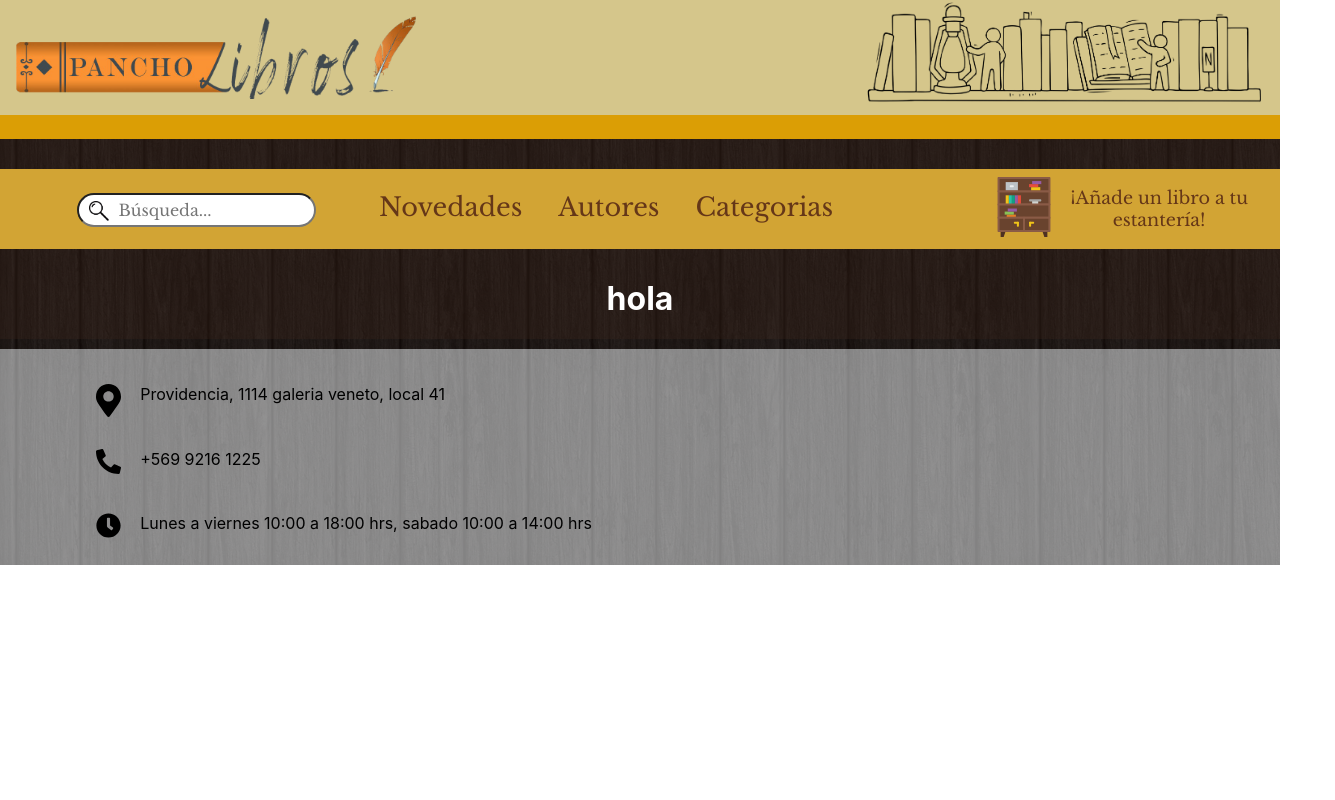
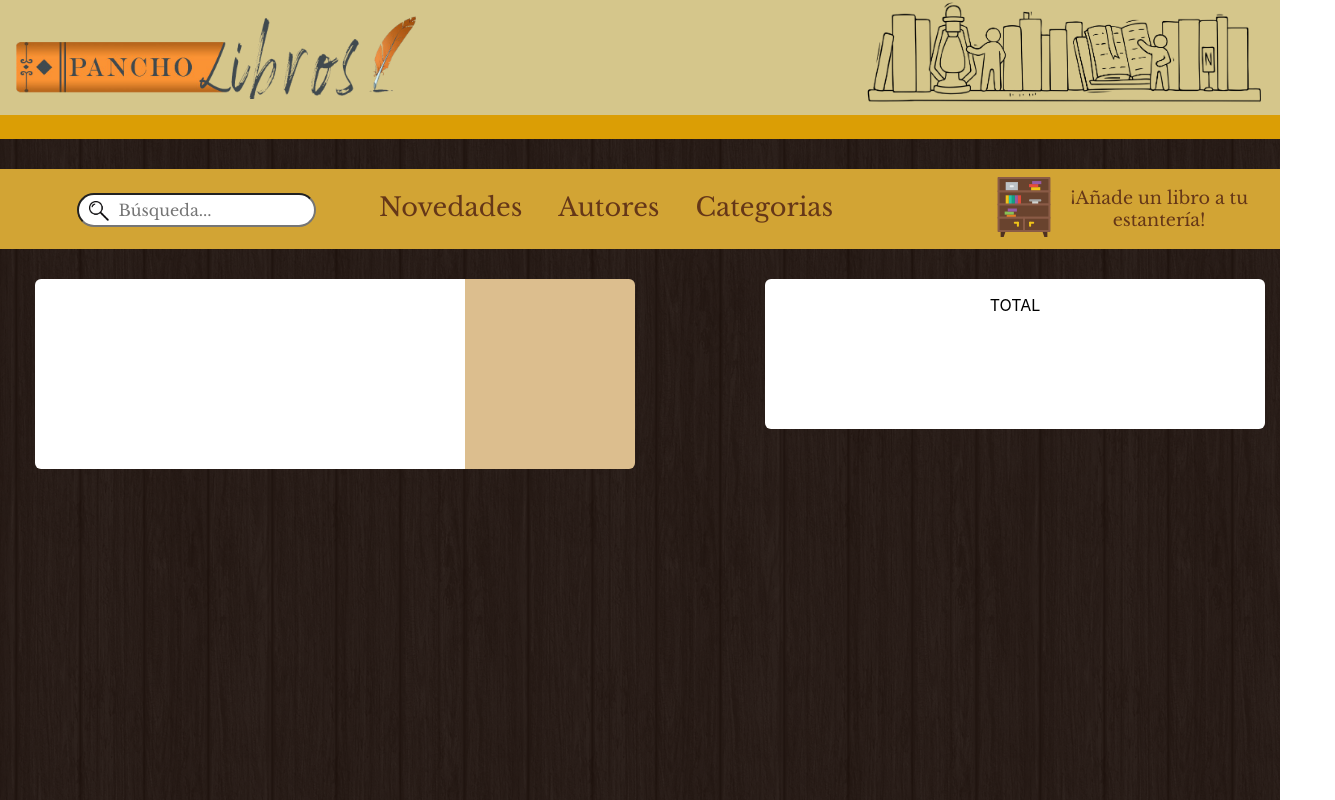
Before and after one commit to Frust135/webpage-PanchoLibros, a React (Create React App) app in the folder frontend/: page /estanteria in a window 1280 px wide. Shown: the top 800 px of the page, 1335 px wide, since content can reach past the window. Built offline with nearby package versions, Linux system fonts and the light colour scheme.

Commit message:
Implementacion screen carrito de compras

```diff
--- /dev/null
+++ b/frontend/src/components/Content-container-wrap/content-container-wrap.css
@@ -0,0 +1,39 @@
+@import url('https://fonts.googleapis.com/css2?family=Libre+Baskerville&display=swap');
+.Container-carrito-body{
+    width: 1300px;
+    height: 1000px;
+    margin-left: 35px;
+}
+
+.Container-carrito{
+    width: 600px;
+    height: 190px;
+    float: left;
+}
+
+.Container-libro{
+    background: white;
+    width: 430px;
+    height: 190px;
+    float: left;
+    border-radius: 6px 0 0 6px;
+}
+
+.Container-precio-libro{
+    background: #dcbe8e;
+    width: 170px;
+    height: 190px;
+    float: left;
+    border-radius: 0 6px 6px 0;
+}
+.Clase-total{
+    background: white;
+    width: 500px;
+    height: 150px;
+    float: left;
+    margin-left: 130px;
+    border-radius: 6px;
+}
+#sdf{
+    text-align: center;
+}
--- /dev/null
+++ b/frontend/src/components/Content-container-wrap/content-container-wrap.js
@@ -0,0 +1,19 @@
+import React from 'react';
+import './content-container-wrap.css';
+
+const Wrap = (props) =>{
+    return(
+        <div className="Container-carrito-body">
+            <div className="Container-carrito">
+                <div className="Container-libro"></div>
+                <div className="Container-precio-libro"></div>
+            </div>
+            <div className="Clase-total">
+                <p id="sdf">TOTAL</p>
+            </div>
+        </div>
+
+    );
+}
+
+export default Wrap;
--- a/frontend/src/screens/BuyScreen/BuyScreen.js
+++ b/frontend/src/screens/BuyScreen/BuyScreen.js
@@ -1,11 +1,14 @@
 import React from 'react';
 import './BuyScreen.css';
 
+// COMPONENTES
+import Ccw from '../../components/Content-container-wrap/content-container-wrap';
+
+
 const buyscreen = () =>{
     return(
-        <div>
-            <h1>hola</h1>
-        </div>
+            <Ccw/>
+
     );
 }
 
```
